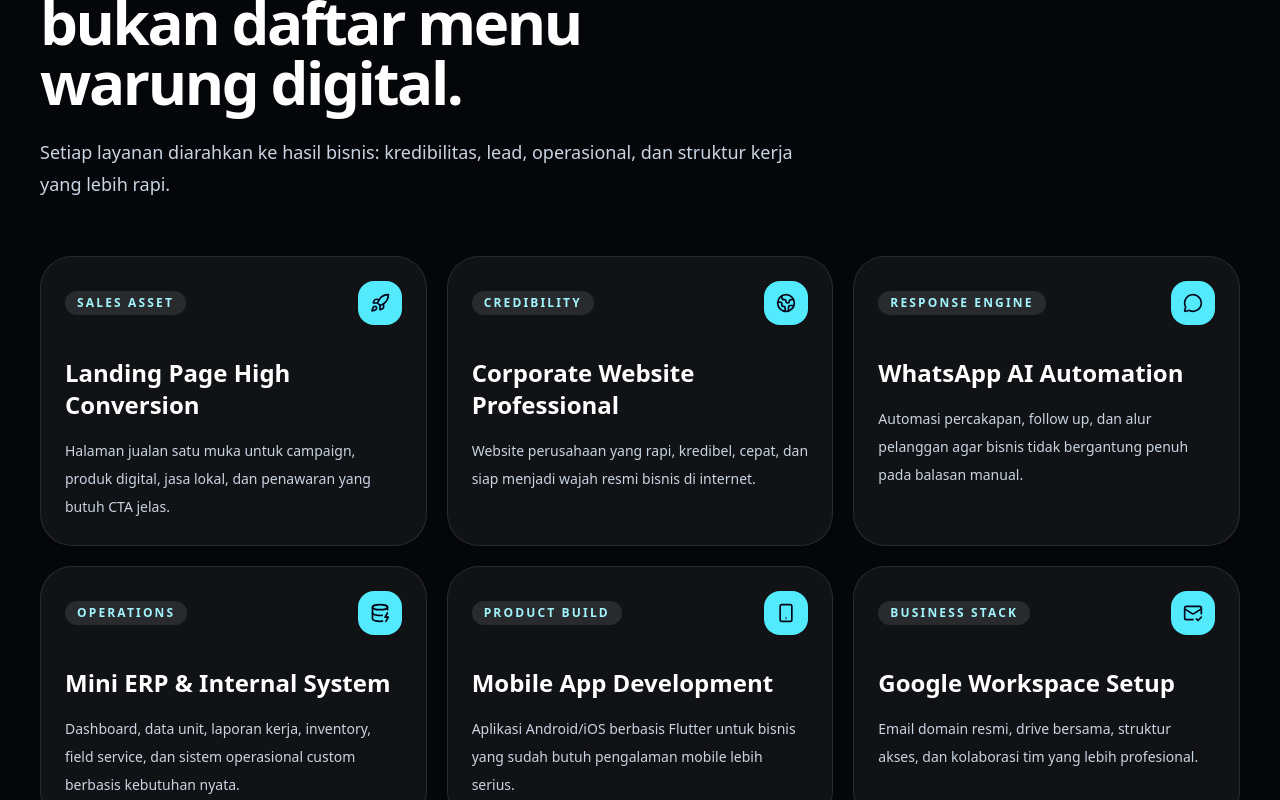
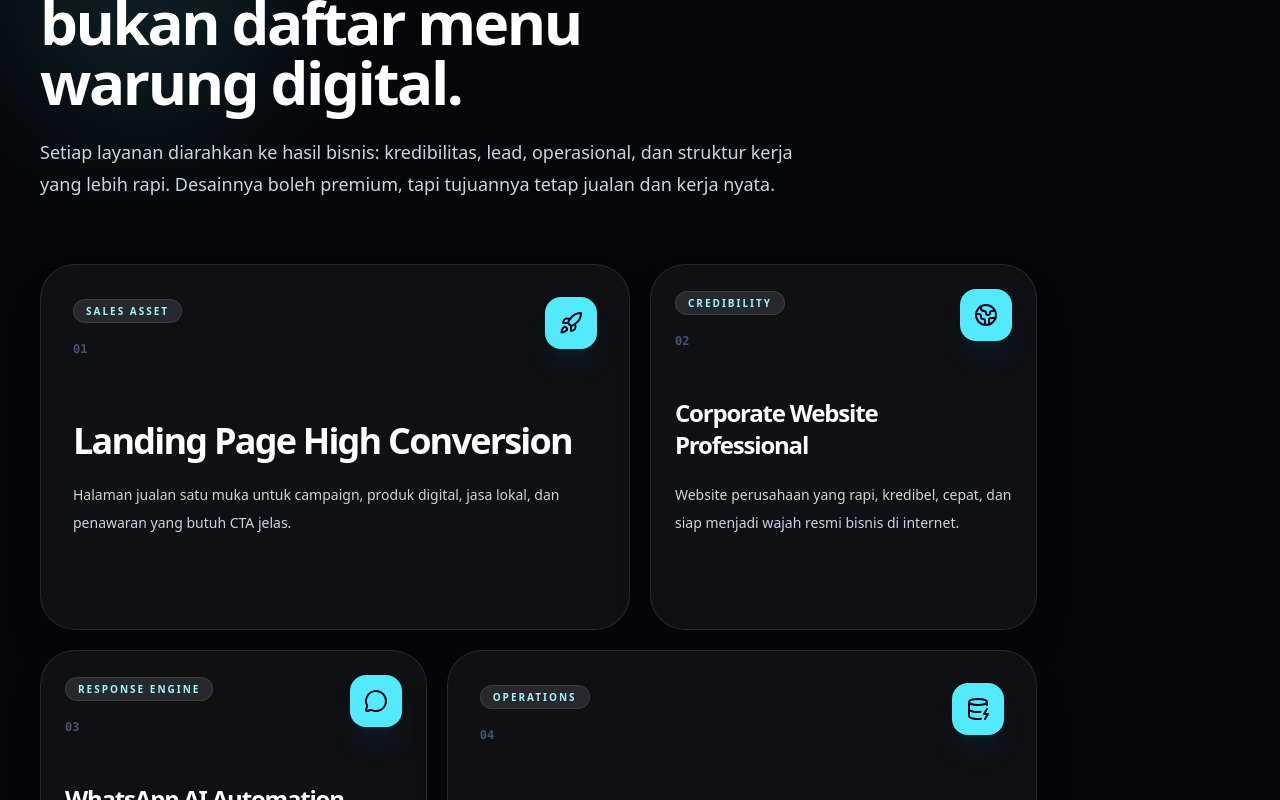
Before and after one commit to nimosasuga/exp2026jhgannjwhkiis, a Next.js app: page / in a window 1280 px wide. Shown: the part 2400-3200 px from the top of the page. Built offline with nearby package versions, Linux system fonts and the light colour scheme.

Commit message:
style: make service grid more editorial

```diff
--- a/components/ServiceGrid.tsx
+++ b/components/ServiceGrid.tsx
@@ -1,3 +1,4 @@
+import { ArrowUpRight } from "lucide-react";
 import { AnimatedSection } from "@/components/AnimatedSection";
 import { SectionHeader } from "@/components/SectionHeader";
 import { services } from "@/data/site";
@@ -5,30 +6,54 @@ import { services } from "@/data/site";
 export function ServiceGrid() {
   return (
     <AnimatedSection id="services" className="relative z-10 mx-auto max-w-7xl px-6 py-28 lg:px-10">
+      <div className="absolute left-0 top-32 -z-10 h-72 w-72 rounded-full bg-cyan-300/10 blur-3xl" />
+      <div className="absolute bottom-20 right-0 -z-10 h-80 w-80 rounded-full bg-emerald-300/10 blur-3xl" />
+
       <SectionHeader
         eyebrow="Services"
         title="Layanan dipaketkan sebagai solusi bisnis, bukan daftar menu warung digital."
-        description="Setiap layanan diarahkan ke hasil bisnis: kredibilitas, lead, operasional, dan struktur kerja yang lebih rapi."
+        description="Setiap layanan diarahkan ke hasil bisnis: kredibilitas, lead, operasional, dan struktur kerja yang lebih rapi. Desainnya boleh premium, tapi tujuannya tetap jualan dan kerja nyata."
       />
 
-      <div className="mt-14 grid gap-5 md:grid-cols-2 lg:grid-cols-3">
-        {services.map((service) => {
+      <div className="mt-16 grid gap-5 md:grid-cols-2 lg:grid-cols-6">
+        {services.map((service, index) => {
           const Icon = service.icon;
+          const isFeature = index === 0 || index === 3;
+
           return (
             <article
               key={service.title}
-              className="group rounded-[2rem] border border-white/10 bg-white/[0.05] p-6 transition hover:-translate-y-1 hover:border-cyan-300/30 hover:bg-white/[0.08]"
+              className={`group relative overflow-hidden rounded-[2.2rem] border border-white/10 bg-white/[0.045] p-6 shadow-2xl shadow-black/20 transition duration-500 hover:-translate-y-2 hover:border-cyan-300/35 hover:bg-white/[0.075] ${
+                isFeature ? "lg:col-span-3 lg:min-h-[360px] lg:p-8" : "lg:col-span-2 lg:min-h-[310px]"
+              }`}
             >
-              <div className="flex items-center justify-between gap-5">
-                <span className="rounded-full bg-white/10 px-3 py-1 text-xs font-bold uppercase tracking-[0.18em] text-cyan-200">
-                  {service.tag}
-                </span>
-                <span className="flex h-11 w-11 items-center justify-center rounded-2xl bg-cyan-300 text-slate-950 transition group-hover:bg-white">
-                  <Icon className="h-5 w-5" />
+              <div className="absolute -right-16 -top-16 h-40 w-40 rounded-full bg-cyan-300/0 blur-2xl transition duration-500 group-hover:bg-cyan-300/20" />
+              <div className="absolute inset-x-0 bottom-0 h-px bg-gradient-to-r from-transparent via-cyan-300/30 to-transparent opacity-0 transition duration-500 group-hover:opacity-100" />
+
+              <div className="flex items-start justify-between gap-6">
+                <div>
+                  <span className="rounded-full border border-white/10 bg-white/10 px-3 py-1 text-[10px] font-black uppercase tracking-[0.2em] text-cyan-200">
+                    {service.tag}
+                  </span>
+                  <p className="mt-5 font-mono text-xs font-bold text-slate-600">0{index + 1}</p>
+                </div>
+
+                <span className="flex h-13 w-13 items-center justify-center rounded-2xl bg-cyan-300 text-slate-950 shadow-xl shadow-cyan-950/30 transition duration-500 group-hover:rotate-6 group-hover:bg-white">
+                  <Icon className="h-6 w-6" />
                 </span>
               </div>
-              <h3 className="mt-8 text-2xl font-black text-white">{service.title}</h3>
-              <p className="mt-4 text-sm leading-7 text-slate-300">{service.description}</p>
+
+              <div className={isFeature ? "mt-16" : "mt-12"}>
+                <h3 className={`${isFeature ? "text-3xl md:text-4xl" : "text-2xl"} font-black tracking-[-0.05em] text-white`}>
+                  {service.title}
+                </h3>
+                <p className="mt-5 text-sm leading-7 text-slate-300">{service.description}</p>
+              </div>
+
+              <div className="mt-10 flex items-center gap-2 text-sm font-black text-cyan-200 opacity-0 transition duration-500 group-hover:opacity-100">
+                Lihat arah solusi
+                <ArrowUpRight className="h-4 w-4" />
+              </div>
             </article>
           );
         })}
```
